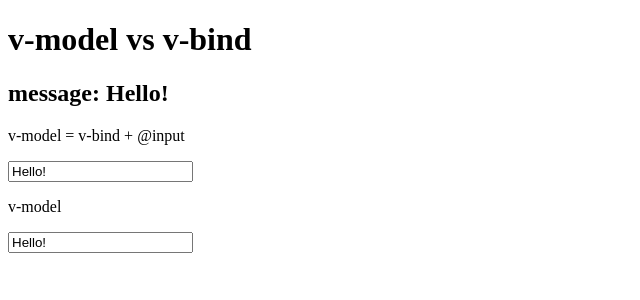
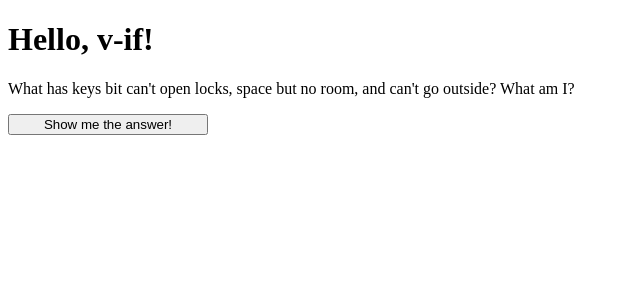
Before and after one commit to adessfaith/learn-vue-3-Segura, a Vue app: page / in a window 1280 px wide. Shown: the top 300 px of the page, without its empty margins (0-640 px from the left). Built offline with nearby package versions, Linux system fonts and the light colour scheme.

Commit message:
Conditional rendering

```diff
--- a/src/App.vue
+++ b/src/App.vue
@@ -1,25 +1,26 @@
 <template>
-  <h1>v-model vs v-bind</h1>
-  <h2>message: {{ message }}</h2>
-  <div>
-    <p>v-model = v-bind + @input</p>
-    <input
-      type="text"
-      v-bind:value="message"
-      @input="message = $event.target.value"
-    />
-  </div>
-  <div>
-    <p>v-model</p>
-    <input type="text" v-model="message" />
-  </div>
+  <h1>{{ message }}</h1>
+  <p>What has keys bit can't open locks, space but no room, and can't go outside? What am I?</p>
+  <button style="width:200px" @click="showAnswer=!showAnswer">{{ !showAnswer ?'Show me the answer!':'Hide the answer!' }} </button>
+  <div v-if="showAnswer">A keyboard.</div>
+  <div v-show="showAnswer">A keyboard.</div>
+
+
+
+
+
 </template>
 
 <script setup>
-import { ref } from 'vue'
+import {ref } from 'vue'
 
-let message = ref('Hello!')
+let message = ref('Hello, v-if!')
+let showAnswer = ref(false);
+
+
 </script>
+
+
 
 
 <style scoped>
```
